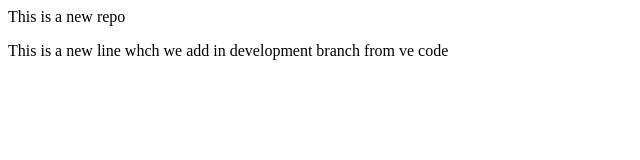
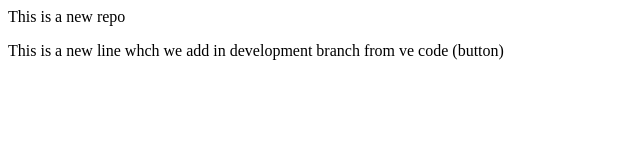
Before and after one commit to ArjunJain434/Localrepo, a plain HTML site: page index.html in a window 1280 px wide. Shown: the full height of the page, 0-640 px from the left. Drawn offline with Linux system fonts and the light colour scheme.

```diff
--- a/index.html
+++ b/index.html
@@ -1,2 +1,2 @@
 <p>This is a new repo</p>
-<p>This is a new line whch we add in development branch from ve code</p>
+<p>This is a new line whch we add in development branch from ve code (button)</p>
```
